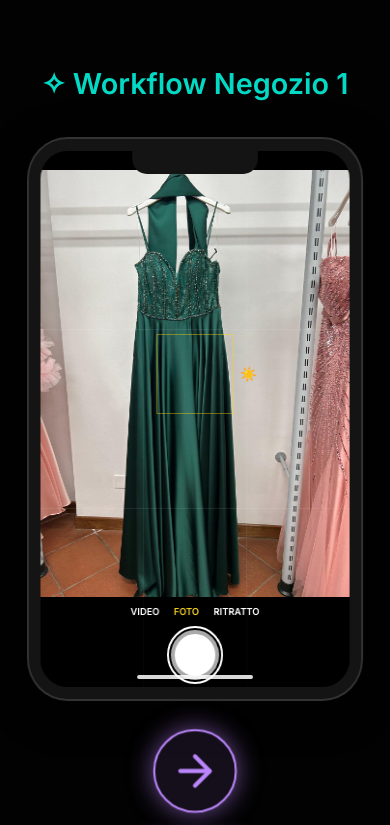
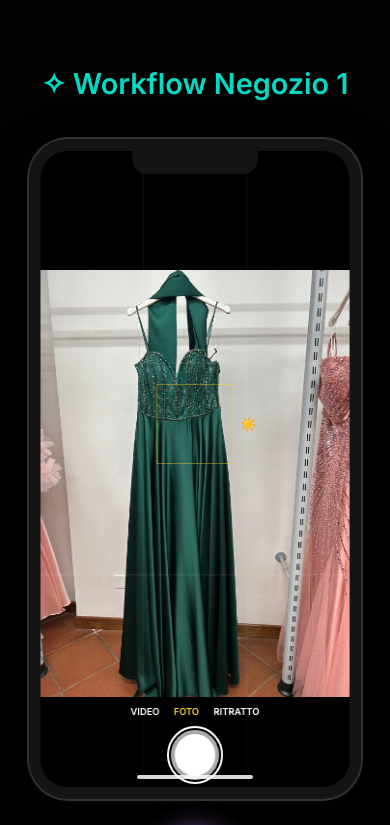
Before and after one commit to cloedesignmilan/SuperNexus, a Next.js app: page / in a window 390 px wide. Shown: the part 1280-2105 px from the top of the page. Built offline with nearby package versions, Linux system fonts and the light colour scheme; a web font is replaced by a local one.

Commit message:
fix(ui): increase physical smartphone geometry height to 660px to prevent social footer clipping

```diff
--- a/src/app/mockups.css
+++ b/src/app/mockups.css
@@ -9,7 +9,7 @@
 .camera-mockup, .social-mockup {
   position: relative;
   width: 344px; /* Compensiamo il bordo per mantenere l'area display */
-  height: 560px;
+  height: 660px; /* Allungato per mostrare UI Social completa e non tagliare le Caption */
   border-radius: 40px; /* Curvatura estrema esterna tipo smartphone */
   border: 12px solid #141414; /* Cornice nera del dispositivo */
   overflow: hidden;
```
